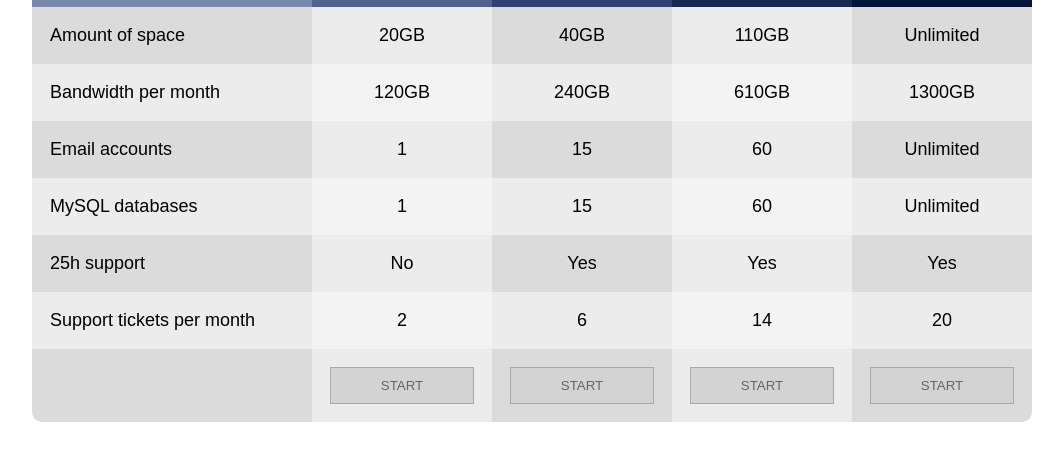
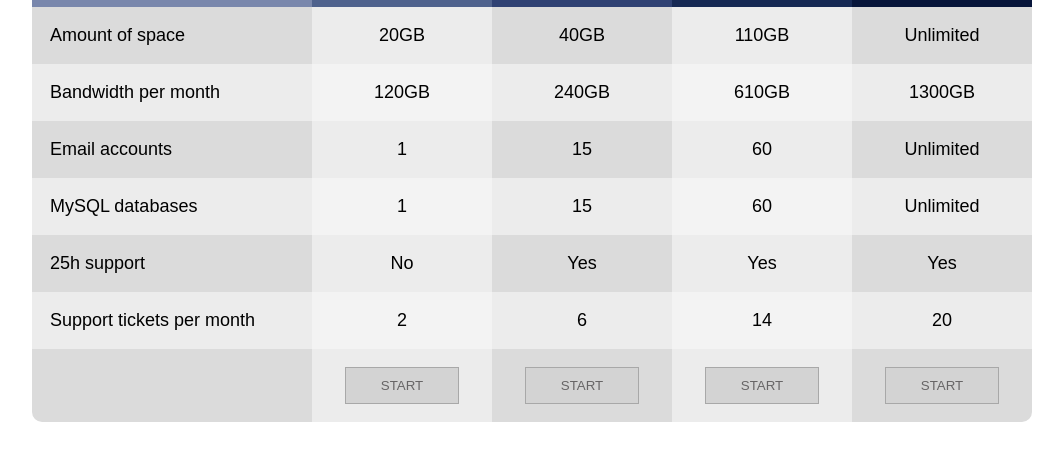
Before and after one commit to edos009/fd_practice_table_11-05, a plain HTML site: page index.html in a window 1280 px wide. Shown: the part 226-686 px from the top of the page, without its empty margins (108-1171 px from the left). Drawn offline with Linux system fonts and the light colour scheme.

Commit message:
Edit size button

```diff
--- a/assets/css/style.css
+++ b/assets/css/style.css
@@ -124,7 +124,7 @@ tfoot td{
 }
 
 tfoot td button{
-  padding: 10px 50px;
+  padding: 10px 35px;
   border: 1px solid #a8a8a8;
   border-radius: 0;
 
```
